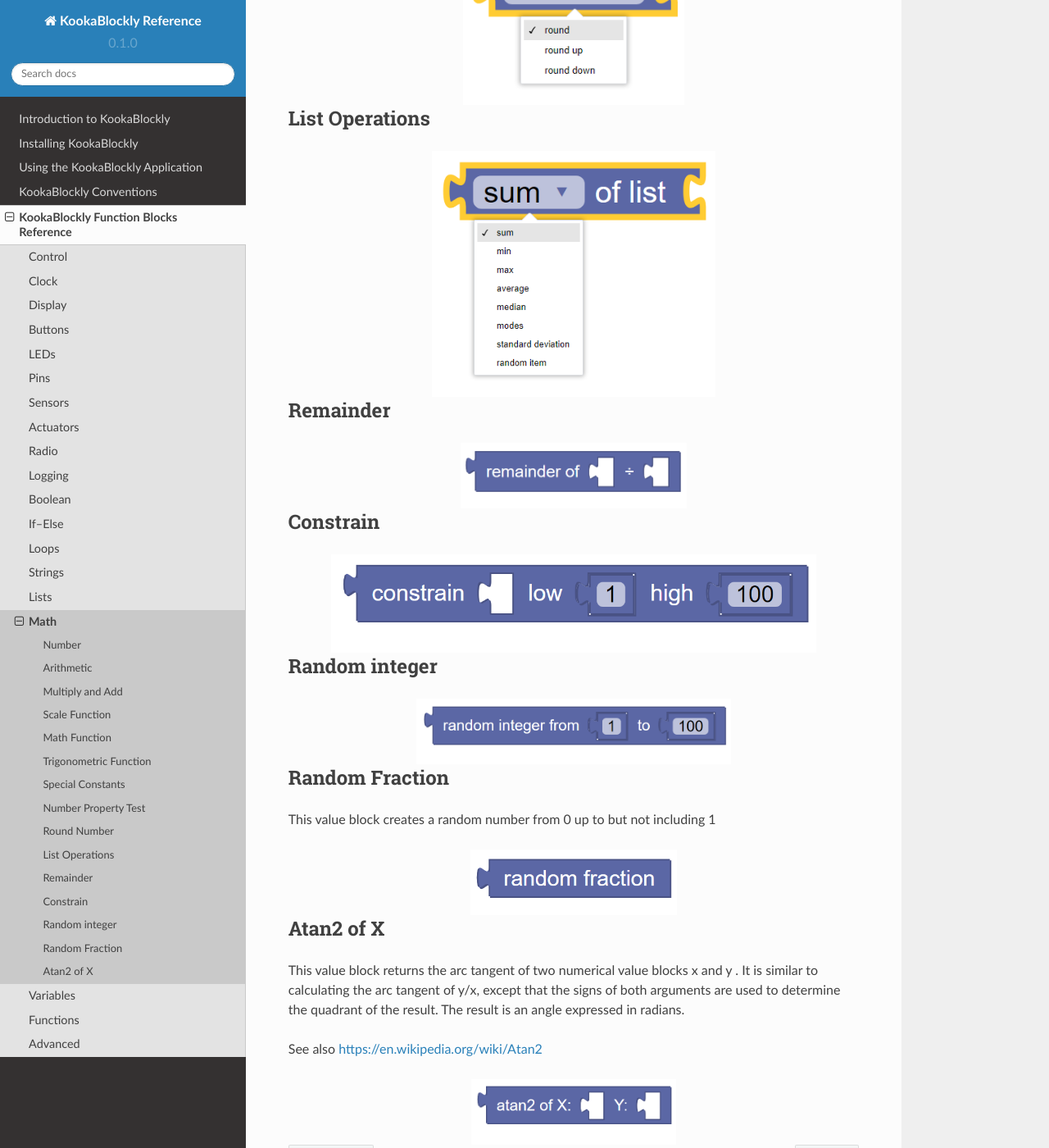
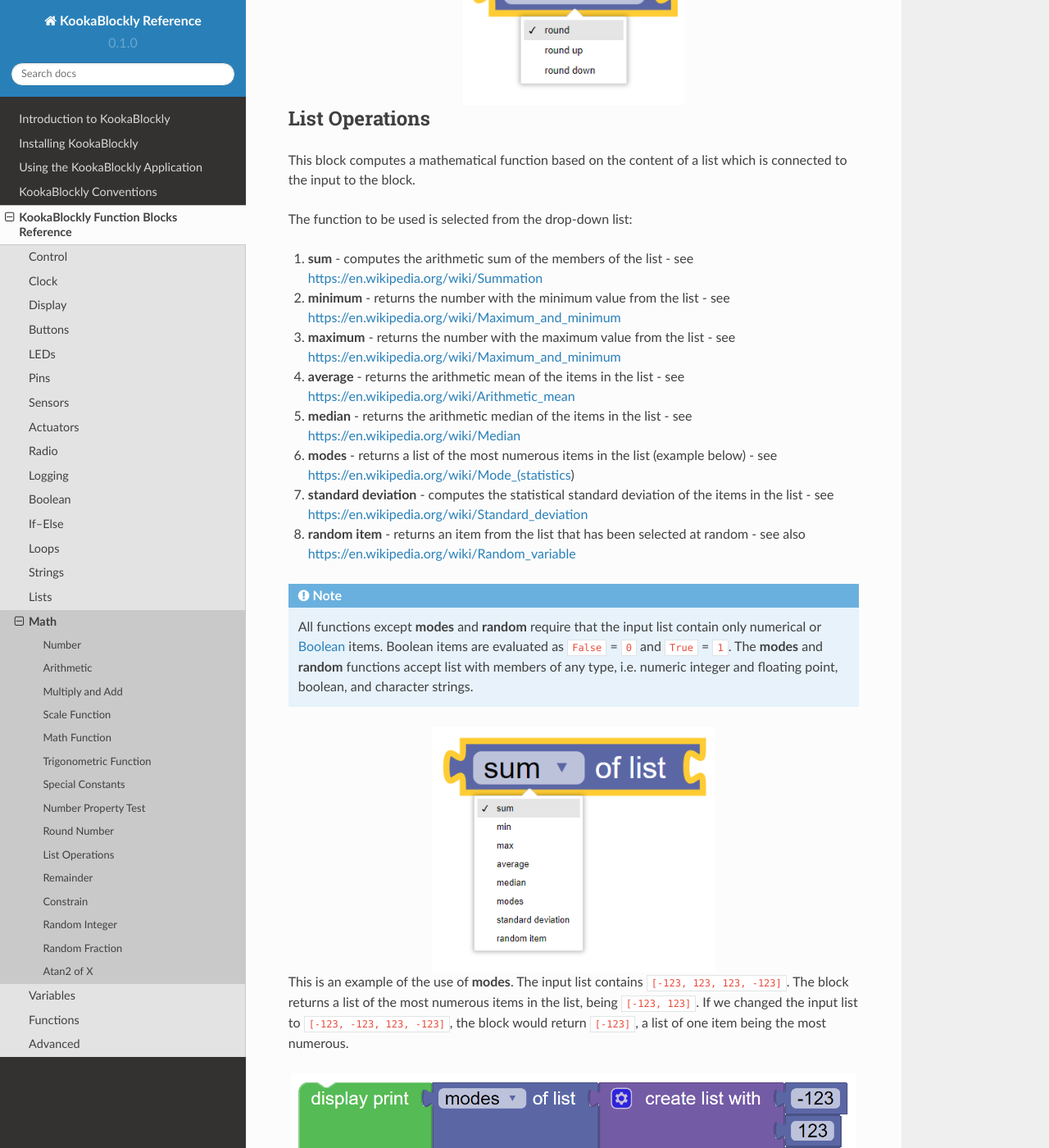
Before and after one commit to TDStrasser/KookaBlockly-Reference, a Sphinx documentation site: the page built from docs/source/maths.rst, in a window 1280 px wide and 1400 px high, scrolled down 6989 px. Shown: the whole window at 82% size. Built offline with Sphinx 7.4.7 and the Read the Docs theme 2.0.0, drawn with Linux system fonts in a browser that asks for light colours; some of the changed text lies outside the part shown.

Commit message:
Math category part 3

```diff
--- a/docs/source/maths.rst
+++ b/docs/source/maths.rst
@@ -230,15 +230,48 @@
 List Operations
 ---------------
 
+This block computes a mathematical function based on the content of a list which is connected to the input to the block.
+
+The function to be used is selected from the drop-down list:
+
+1. **sum** - computes the arithmetic sum of the members of the list - see https://en.wikipedia.org/wiki/Summation
+2. **minimum** - returns the number with the minimum value from the list - see https://en.wikipedia.org/wiki/Maximum_and_minimum
+3. **maximum** - returns the number with the maximum value from the list - see https://en.wikipedia.org/wiki/Maximum_and_minimum
+4. **average** - returns the arithmetic mean of the items in the list - see https://en.wikipedia.org/wiki/Arithmetic_mean
+5. **median** - returns the arithmetic median of the items in the list - see https://en.wikipedia.org/wiki/Median
+6. **modes** - returns a list of the most numerous items in the list (example below) - see https://en.wikipedia.org/wiki/Mode_(statistics)
+7. **standard deviation** - computes the statistical standard deviation of the items in the list - see https://en.wikipedia.org/wiki/Standard_deviation
+8. **random item** - returns an item from the list that has been selected at random - see also https://en.wikipedia.org/wiki/Random_variable
+
+
+.. note::
+    All functions except **modes** and **random** require that the input list contain only numerical or :doc:`boolean` items.
+    Boolean items are evaluated as ``False`` = ``0`` and ``True`` = ``1``.
+    The **modes** and **random** functions accept list with members of any type, i.e. numeric integer and floating point, boolean, and character strings.
+
 
 
 .. image:: images/math-of-list.png
    :height: 300
    :align: center
 
+
+This is an example of the use of **modes**.  The input list contains ``[-123, 123, 123, -123]``.
+The block returns a list of the most numerous items in the list, being ``[-123, 123]``.
+If we changed the input list to ``[-123, -123, 123, -123]``, the block would return ``[-123]``, a list of one item being the most numerous.
+
+.. image:: images/math-modes-of-list-example.png
+   :height: 200
+   :align: center
+
 Remainder
 ---------
 
+This block returns the fractional portion of the number that results when the number at the first input is divided by the number at the second input.
+
+For example, when ``3`` is divided by ``2`` the result is ``1.5``.  The remainder is the fractional portion which is ``0.5``.
+
+See also https://en.wikipedia.org/wiki/Remainder
 
 
 .. image:: images/math-remainder.png
@@ -249,6 +282,14 @@
 Constrain
 ---------
 
+This block constrains the number at the first input to be between the minimum number defined as the second input
+and the maximum number defined as the third input.
+
+There are three possible outputs from this block:
+
+1. if the input number is less than the minimum number, the output will be set to the minimum number.
+2. if the input is between the minimum and maximum inclusive, the number is passed through as-is.
+3. if the input number is greater than the maximum number, the output will be set to the maximum number.
 
 
 .. image:: images/math-constrain.png
@@ -256,10 +297,15 @@
    :align: center
 
 
-Random integer
+Random Integer
 --------------
 
+This block generates an integer number that is constrained to be from a minimum integer defined by the first input,
+and a maximum integer defined by the second input.
 
+For example, to simulate the roll of a six-sided die, set the minimum to ``1`` and the maximum to ``6``.
+
+See also https://en.wikipedia.org/wiki/Random_variable
 
 .. image:: images/math-random-integer.png
    :height: 80
@@ -269,7 +315,9 @@
 Random Fraction
 ---------------
 
-This value block creates a random number from 0 up to but not including 1
+This value block creates a random floating point number from 0 up to but not including 1.
+
+See also https://en.wikipedia.org/wiki/Random_variable
 
 
 .. image:: images/math-random-fraction.png
@@ -278,13 +326,13 @@
 
 
 
-
 Atan2 of X
 ----------
 
-This value block returns the arc tangent of two numerical value blocks x and y .  It is similar to
-calculating the arc tangent of y/x, except that the signs of both arguments are used to determine
-the quadrant of the result.  The result is an angle expressed in radians.
+This value block returns the arc tangent of two numerical values at inputs x and y .
+
+This function is similar to calculating the arc tangent of y/x, except that the signs of both arguments are used to determine
+the quadrant of the result.  The result is an angle expressed in degrees in the range ``-180`` to ``+180``.
 
 See also https://en.wikipedia.org/wiki/Atan2
 
```
Also changed, not shown: docs/source/images/math-modes-of-list-example.png (added).
